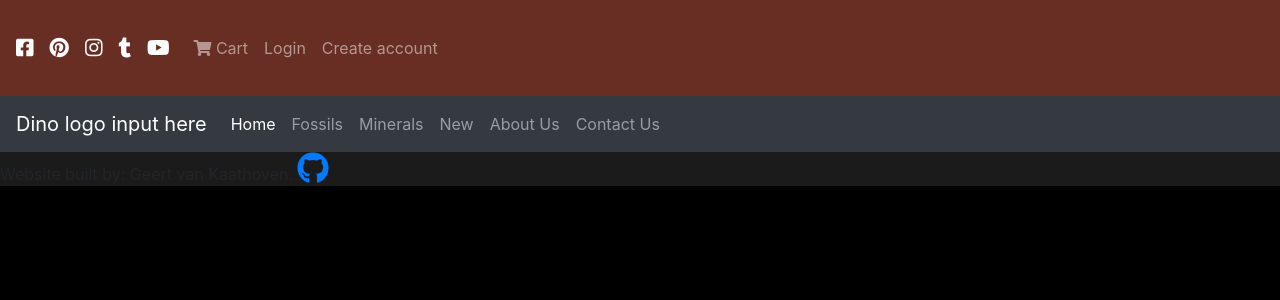
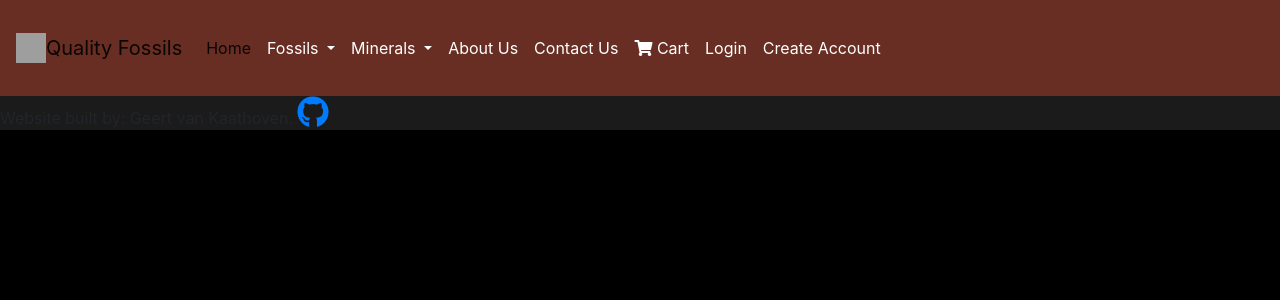
Before and after one commit to codingwithgeert/fossil-shop, a Django app: page /index/ in a window 1280 px wide. Shown: the top 300 px of the page. Run offline with Django 3.2, Linux system fonts and the light colour scheme; some libraries are stand-ins or nearby versions; grey boxes are pictures that could not be loaded.

Commit message:
trying to get index.html to load

```diff
--- a/home/templates/index.html
+++ b/home/templates/index.html
@@ -1,3 +1,4 @@
 {% extends 'base.html' %}
 {% block content %}
+
 {% endblock %}
--- a/shop/urls.py
+++ b/shop/urls.py
@@ -21,5 +21,5 @@ from home.views import index
 urlpatterns = [
     path('admin/', admin.site.urls),
     path('accounts/', include(urls_accounts)),
-    path('index/', index, name='index'),
+    path('index/', index, name='index.html'),
 ]
--- a/templates/base.html
+++ b/templates/base.html
@@ -21,43 +21,36 @@
 </head>
 
 <body>
-
-    <nav class="navbar navbar-expand-lg navbar-dark bg-dark header-bar">
-      <button class="navbar-toggler " type="button" data-toggle="collapse" data-target="#navbarNavAltMarkup" aria-controls="navbarNavAltMarkup" aria-expanded="false" aria-label="Toggle navigation">
+  <nav class="navbar navbar-expand-lg navbar-light bg-light header-bar">
+  <img src="https://www.childhood.org.au/app/uploads/2017/07/ACF-logo-placeholder.png" width="30" height="30" alt="">
+  <a class="navbar-brand" href="#">Quality Fossils</a>
+  <button class="navbar-toggler" type="button" data-toggle="collapse" data-target="#navbarNavDropdown" aria-controls="navbarNavDropdown" aria-expanded="false" aria-label="Toggle navigation">
     <span class="navbar-toggler-icon"></span>
   </button>
-      <div class="collapse navbar-collapse" id="navbarNavAltMarkup">
-        <div class="navbar-nav">
-          <a class="navbar-brand" href="#"><i class="fab fa-facebook-square"></i></a>
-          <a class="navbar-brand" href="#"><i class="fab fa-pinterest"></i></a>
-          <a class="navbar-brand" href="#"><i class="fab fa-instagram"></i></a>
-          <a class="navbar-brand" href="#"><i class="fab fa-tumblr"></i></a>
-          <a class="navbar-brand" href="#"><i class="fab fa-youtube"></i></a>
-          <a class="nav-item nav-link" href="#"><i class="fas fa-shopping-cart"></i> Cart <span class="sr-only">(current)</span></a>
-          <a class="nav-item nav-link" href="#">Login</a>
-          <a class="nav-item nav-link" href="#">Create account</a>
-        </div>
-      </div>
-  </nav>
-
-  <nav class="navbar navbar-expand-lg navbar-dark bg-dark">
-    <a class="navbar-brand" href="#">Dino logo input here</a>
-    <button class="navbar-toggler" type="button" data-toggle="collapse" data-target="#navbarNav" aria-controls="navbarNav" aria-expanded="false" aria-label="Toggle navigation">
-    <span class="navbar-toggler-icon"></span>
-  </button>
-    <div class="collapse navbar-collapse" id="navbarNav">
+  <div class="collapse navbar-collapse" id="navbarNavDropdown">
     <ul class="navbar-nav">
       <li class="nav-item active">
+        <!-- All left side navbar links -->
         <a class="nav-link" href="#">Home <span class="sr-only">(current)</span></a>
       </li>
-        <li class="nav-item">
-          <a class="nav-link" href="#">Fossils</a>
-        </li>
-        <li class="nav-item">
-          <a class="nav-link" href="#">Minerals</a>
-        </li>
-        <li class="nav-item">
-          <a class="nav-link" href="#">New</a>
+       <li class="nav-item dropdown">
+        <a class="nav-link dropdown-toggle" href="#" id="navbarDropdownMenuLink" role="button" data-toggle="dropdown" aria-haspopup="true" aria-expanded="false">
+          Fossils
+        </a>
+        <div class="dropdown-menu" aria-labelledby="navbarDropdownMenuLink">
+          <a class="dropdown-item" href="#">Action</a>
+          <a class="dropdown-item" href="#">Another action</a>
+          <a class="dropdown-item" href="#">Something else here</a>
+        </div>
+      <li class="nav-item dropdown">
+        <a class="nav-link dropdown-toggle" href="#" id="navbarDropdownMenuLink" role="button" data-toggle="dropdown" aria-haspopup="true" aria-expanded="false">
+          Minerals
+        </a>
+        <div class="dropdown-menu" aria-labelledby="navbarDropdownMenuLink">
+          <a class="dropdown-item" href="#">Action</a>
+          <a class="dropdown-item" href="#">Another action</a>
+          <a class="dropdown-item" href="#">Something else here</a>
+        </div>
       </li>
        <li class="nav-item">
         <a class="nav-link" href="#">About Us</a>
@@ -65,12 +58,19 @@
        <li class="nav-item">
         <a class="nav-link" href="#">Contact Us</a>
       </li>
+      <!-- all left side navbar links -->
+       <li class="nav-item">
+        <a class="nav-link" href="#"><i class="fas fa-shopping-cart"></i> Cart</a>
+      </li>
+       <li class="nav-item">
+        <a class="nav-link" href="#">Login</a>
+      </li>
+       <li class="nav-item">
+        <a class="nav-link" href="#">Create Account</a>
+      </li>
     </ul>
   </div>
 </nav>
-
-
-
 
   <!-- scripts for bootstrap -->
   <script src="https://code.jquery.com/jquery-3.3.1.slim.min.js" integrity="sha384-q8i/X+965DzO0rT7abK41JStQIAqVgRVzpbzo5smXKp4YfRvH+8abtTE1Pi6jizo" crossorigin="anonymous"></script>
```
Lines whose indentation alone changed are shown as unchanged.
